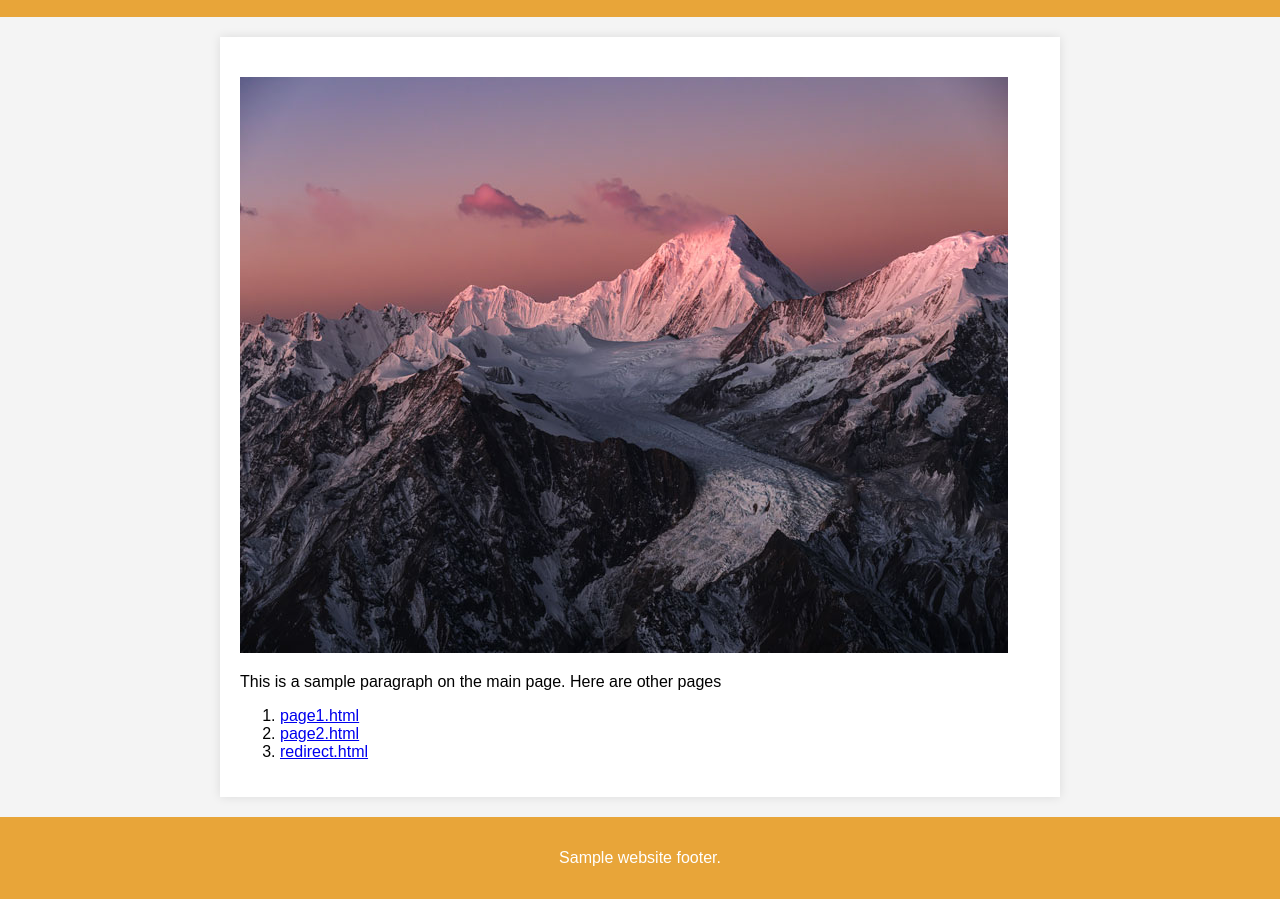
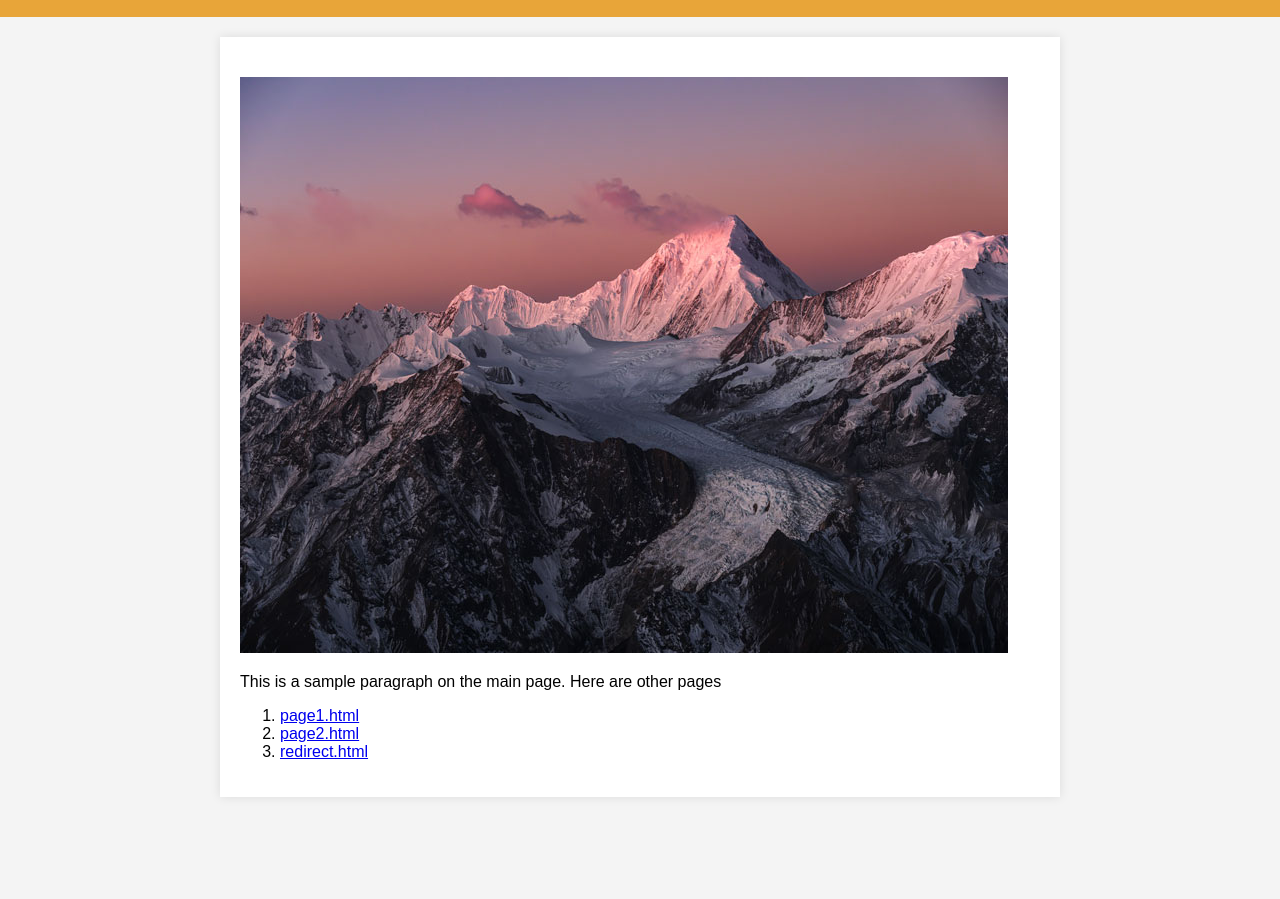
Before and after one commit to hhourani27/hhourani27.github.io, a plain HTML site: page index.html in a window 1280 px wide. Shown: the part 95-994 px from the top of the page. After the commit the page ends 912 px from the top, so only its background shows below. Drawn offline with Linux system fonts and the light colour scheme.

Commit message:
remvoe footer

```diff
--- a/index.html
+++ b/index.html
@@ -38,9 +38,5 @@
         </ol>
       </section>
     </main>
-
-    <footer>
-      <p>Sample website footer.</p>
-    </footer>
   </body>
 </html>
```
